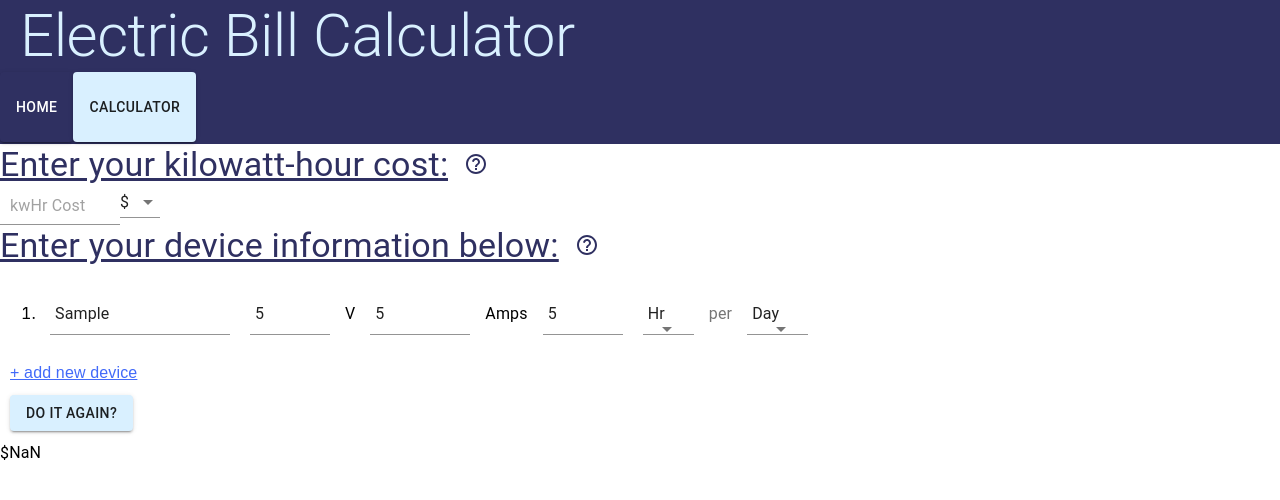
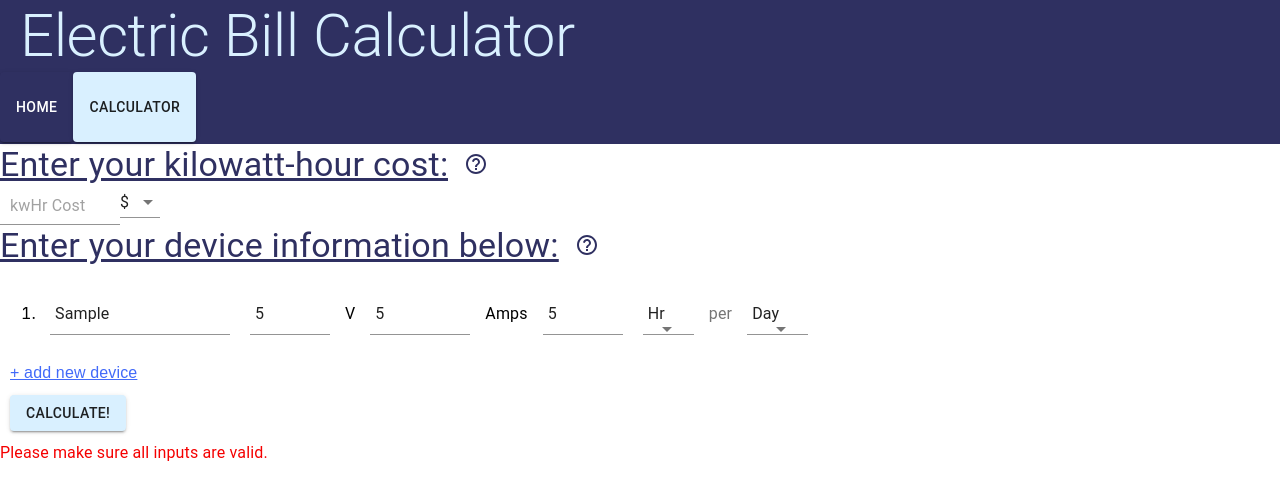
Before and after one commit to ryanperretta6/electric-bill-calculator, a React (Create React App) app: page /calculate in a window 1280 px wide. Both pictures are taken after typing "Sample", "5", "5", "5" into the empty fields and a click on the button "CALCULATE!". Shown: the top 500 px of the page. Built offline with nearby package versions, Linux system fonts and the light colour scheme.

Commit message:
added error checking for all inputs and an error message

```diff
--- a/src/App.css
+++ b/src/App.css
@@ -138,6 +138,10 @@ h2 {
     width: 70px;
 }
 
+#error {
+    color: #f50000;
+}
+
 #calculate-button {
     margin: 10px;
     display: block;
--- a/src/components/Calculate.js
+++ b/src/components/Calculate.js
@@ -27,6 +27,7 @@ const Calculate = () => {
         unitValues: [],
         perValues: [],
     });
+    const [showError, setShowError] = useState(false);
 
     const cpyList = (list) => {
         let newList = [];
@@ -109,9 +110,22 @@ const Calculate = () => {
         if (
             !kwhRef.value ||
             isNaN(parseFloat(kwhRef.value)) ||
-            !parseFloat(kwhRef.value) > 0
-        )
+            !parseFloat(kwhRef.value) > 0 ||
+            !deviceInput.name ||
+            deviceInput.name.trim().length === 0 ||
+            !deviceInput.voltage ||
+            isNaN(parseFloat(deviceInput.voltage)) ||
+            !parseFloat(deviceInput.voltage) > 0 ||
+            !deviceInput.amps ||
+            isNaN(parseFloat(deviceInput.amps)) ||
+            !parseFloat(deviceInput.amps) > 0 ||
+            !deviceInput.usage ||
+            isNaN(parseFloat(deviceInput.usage)) ||
+            !parseFloat(deviceInput.usage) > 0
+        ) {
             return false;
+        }
+        return true;
     };
 
     const getAllInfo = () => {
@@ -124,7 +138,12 @@ const Calculate = () => {
             perValues: [],
         };
         for (let i in deviceInputs) {
-            checkValidInputs();
+            if (!checkValidInputs(deviceInputs[i].props.currData)) {
+                console.log("here");
+                setShowError(true);
+                setShowResults(false);
+                return;
+            }
             newDataLists.deviceNames.push(deviceInputs[i].props.currData.name);
             newDataLists.voltageValues.push(
                 deviceInputs[i].props.currData.voltage
@@ -139,18 +158,11 @@ const Calculate = () => {
             );
         }
 
+        setShowError(false);
+        setShowResults(!showResults);
         setDataLists(newDataLists);
     };
 
-    // const getCurrencyOptions = () => {
-    //     let currencyOptions = [];
-    //     let count = 0;
-    //     for (let currency in currencies) {
-    //         currencyOptions.push(
-    //             <option value={currency.value}>{currency.symbol}</option>
-    //         );
-    //     }
-    // };
     return (
         <div className="calculate">
             <div className="kwhr-input-container">
@@ -253,13 +265,15 @@ const Calculate = () => {
                     id="calculate-button"
                     variant="contained"
                     color="primary"
-                    onClick={() => {
-                        setShowResults(!showResults);
-                        getAllInfo();
-                    }}
+                    onClick={getAllInfo}
                 >
                     {showResults ? "Do it again?" : "Calculate!"}
                 </Button>
+                {showError ? (
+                    <Typography id="error" variant="body1" component="p">
+                        Please make sure all inputs are valid.
+                    </Typography>
+                ) : null}
                 {showResults ? (
                     <Results
                         kwh={kwhRef.value}
@@ -350,7 +364,7 @@ const Results = (props) => {
         <div className="results">
             <Typography>
                 {getCurrencySymbol(currency)}
-                {combinedKwhCost}
+                {combinedKwhCost < 0.01 ? 0.01 : combinedKwhCost.toFixed(2)}
             </Typography>
         </div>
     );
```
